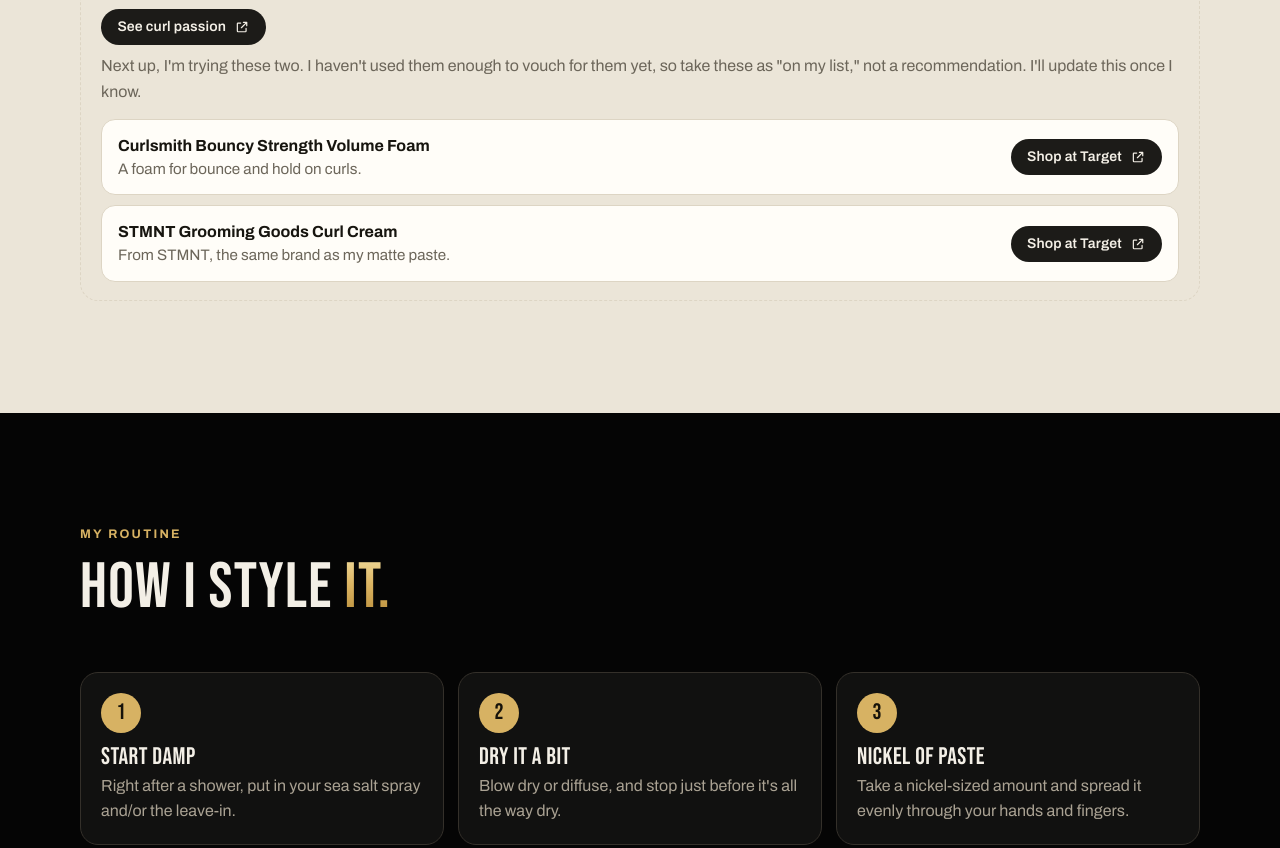
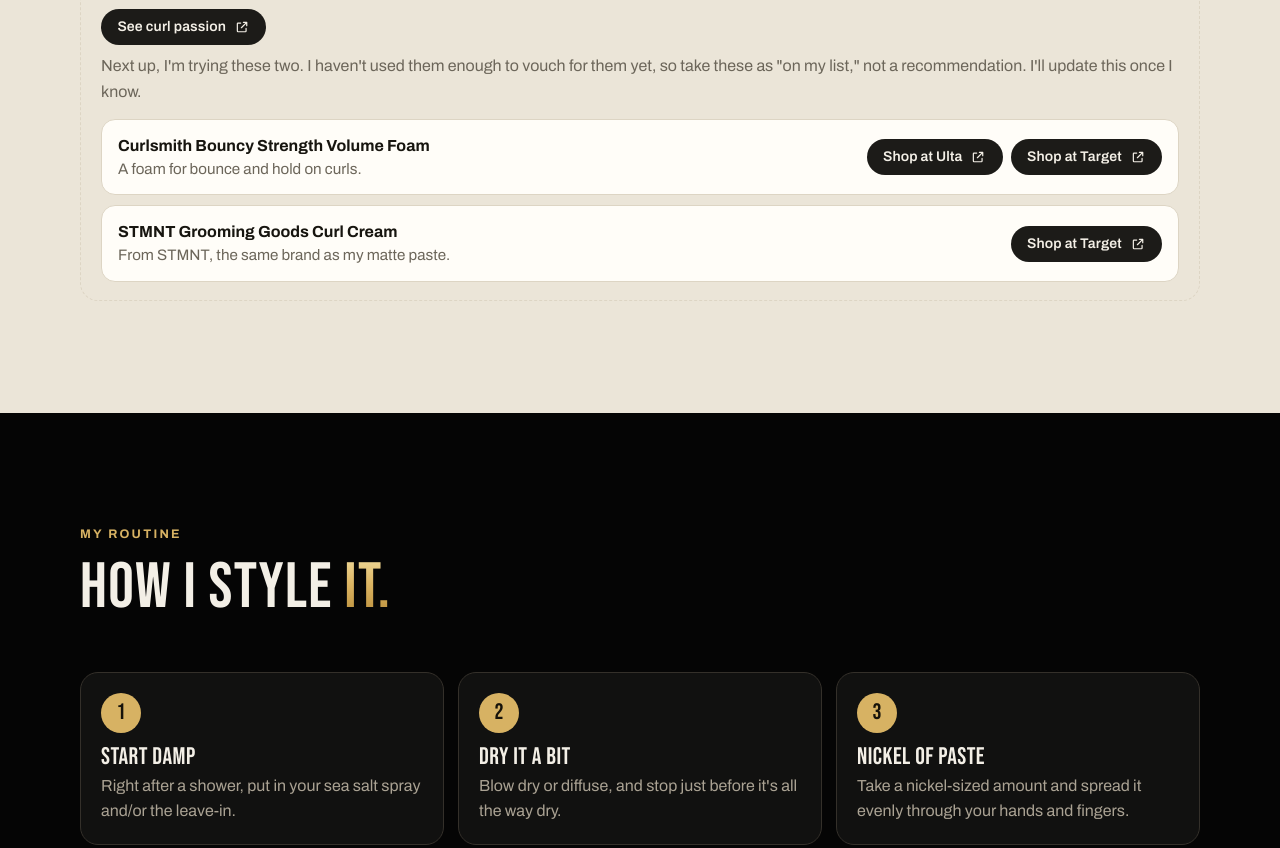
Before and after one commit to miguelflopez403-tech/Lopezcuts, a plain HTML site: page products.html in a window 1280 px wide. Shown: the part 1496-2344 px from the top of the page. Drawn offline with Linux system fonts and the light colour scheme.

Commit message:
Styling Products: working Ulta link for the Curlsmith foam (#39)
Claude-Session: https://claude.ai/code/session_01GpJd7ooUEJFJEBUoUZs89K

Co-authored-by: Claude <noreply@anthropic.com>

```diff
--- a/products.html
+++ b/products.html
@@ -198,7 +198,7 @@
         <div class="pr-links"><a class="btn sm" href="https://us.milkshakehair.com/products/milk_shake-curl-passion-leave-in" target="_blank" rel="noopener">See curl passion <svg class="ic"><use href="#i-out"/></svg></a></div>
         <p>Next up, I'm trying these two. I haven't used them enough to vouch for them yet, so take these as "on my list," not a recommendation. I'll update this once I know.</p>
         <ul class="pr-try">
-          <li><span><b>Curlsmith Bouncy Strength Volume Foam</b>A foam for bounce and hold on curls.</span><a class="btn sm" href="https://www.target.com/p/curlsmith-bouncy-strength-volume-foam-7-5-fl-oz-ulta-beauty/-/A-82518927" target="_blank" rel="noopener">Shop at Target <svg class="ic"><use href="#i-out"/></svg></a></li>
+          <li><span><b>Curlsmith Bouncy Strength Volume Foam</b>A foam for bounce and hold on curls.</span><span class="pr-links" style="margin:0"><a class="btn sm" href="https://www.ulta.com/search?search=curlsmith%20bouncy%20strength%20volume%20foam" target="_blank" rel="noopener">Shop at Ulta <svg class="ic"><use href="#i-out"/></svg></a><a class="btn sm" href="https://www.target.com/p/curlsmith-bouncy-strength-volume-foam-7-5-fl-oz-ulta-beauty/-/A-82518927" target="_blank" rel="noopener">Shop at Target <svg class="ic"><use href="#i-out"/></svg></a></span></li>
           <li><span><b>STMNT Grooming Goods Curl Cream</b>From STMNT, the same brand as my matte paste.</span><a class="btn sm" href="https://www.target.com/p/-/A-92806467" target="_blank" rel="noopener">Shop at Target <svg class="ic"><use href="#i-out"/></svg></a></li>
         </ul>
       </div>
```
